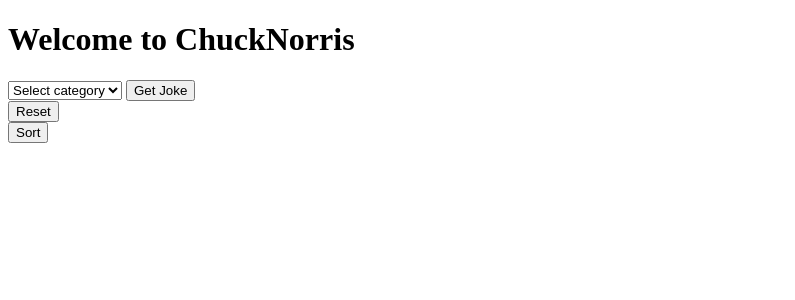
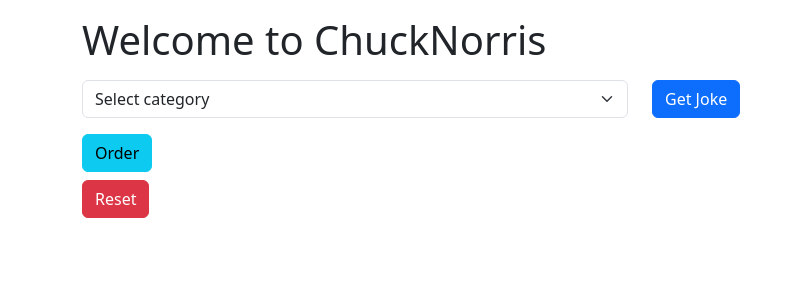
Before and after one commit to danielsimarro/pruebaTecnicaPHP, a PHP site: page /index.php in a window 1280 px wide. Shown: the top 300 px of the page, without its empty margins (0-795 px from the left). Run offline with PHP 8.4, Linux system fonts and the light colour scheme; the visitor is signed in with stand-in values (Sample User, id 1); data that the repository does not hold is empty.

Commit message:
Correcting code and adding styles

```diff
--- a/index.php
+++ b/index.php
@@ -34,14 +34,12 @@ if ($_SERVER['REQUEST_METHOD'] == "GET" && isset($_GET["categories"])) {
 
         //We add the value to the session
         $_SESSION['jokes'][] = $joke;
-
     }
 
     // We restart the header so that there is no data in it,
     // so when we restart the web we will not get a new joke.
     header('Location: ' . strtok($_SERVER["REQUEST_URI"], '?'));
     exit;
-
 }
 
 ?>
@@ -52,34 +50,52 @@ if ($_SERVER['REQUEST_METHOD'] == "GET" && isset($_GET["categories"])) {
 <head>
     <meta charset="UFT-8">
     <title>Prueba Técnica</title>
+    <link href="https://cdn.jsdelivr.net/npm/bootstrap@5.3.2/dist/css/bootstrap.min.css" rel="stylesheet" integrity="sha384-T3c6CoIi6uLrA9TneNEoa7RxnatzjcDSCmG1MXxSR1GAsXEV/Dwwykc2MPK8M2HN" crossorigin="anonymous">
 </head>
 
 <body>
-    <h1>Welcome to ChuckNorris</h1>
+
+    <div class="container">
+        <h1 class="my-3">Welcome to ChuckNorris</h1>
+
 
         <form action="index.php" method="get">
-        <select name="categories">
+            <div class="row align-items-start">
+                <div class="col">
+                    <select name="categories" class="form-select">
                         <option value="" disabled selected>Select category</option>
                         <?php foreach ($categories as $category) : ?>
                             <option value="<?= $category ?>"><?= $category ?></option>
                         <?php endforeach; ?>
                     </select>
-        <button type="submit">Get Joke</button>
+                </div>
+                <div class="col mb-2">
+                    <button class="btn btn-primary" type="submit">Get Joke</button>
+                </div>
         </form>
 
+
+        <ul class="list-group list-group-flush">
         <?php
+        if(!empty($_SESSION['jokes'])){
             foreach ($_SESSION['jokes'] as $joke) {
-        echo "<p>" . $joke . "</p>";
+                echo " <li class=list-group-item>" . $joke . "</li>";
+            }
+        }else{
+            echo "<li class=list-group-item>List is Empty</li>";
         }
         ?>
+        </ul>
 
-    <form action="resetSession.php" method="post">
-        <button type="submit">Reset</button>
+        <form action="sortSession.php" method="post">
+            <button type="submit" class="btn btn-info my-2">Order</button>
         </form>
 
-    <form action="sortSession.php" method="post">
-        <button type="submit">Sort</button>
+        <form  action="resetSession.php" method="post">
+            <button  type="submit" class="btn btn-danger ">Reset</button>
         </form>
+
+    </div>
 
 </body>
 
```
Lines whose indentation alone changed are shown as unchanged.
